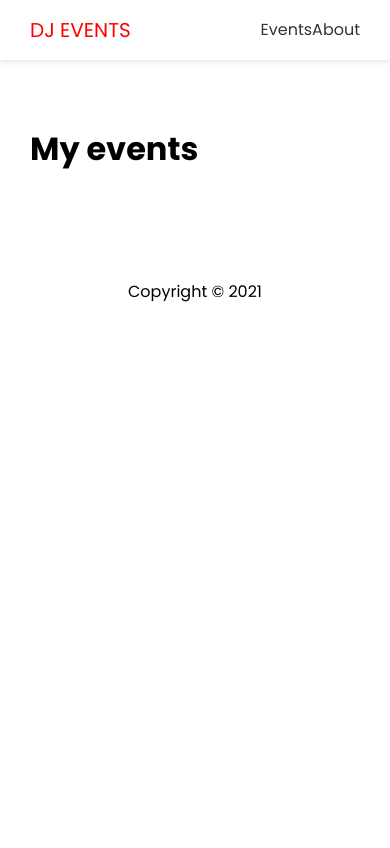
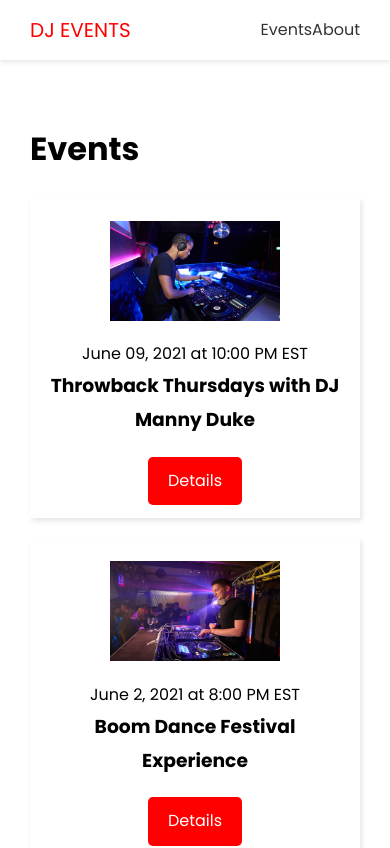
Before and after one commit to viet34tqc/nextjs-dj-events, a Next.js app in the folder frontend/: page /events in a window 390 px wide. Shown: the top 848 px of the page. Built offline with nearby package versions, Linux system fonts and the light colour scheme; no server answers.

Commit message:
Display events on homepage and events page

```diff
--- /dev/null
+++ b/frontend/api/axiosClient.ts
@@ -0,0 +1,29 @@
+import axios from 'axios';
+import { API_URL } from '../config';
+
+const axiosClient = axios.create({
+	baseURL: API_URL,
+	headers: {
+		'content-type': 'application/json',
+	},
+});
+
+axiosClient.interceptors.request.use(async (config) => {
+	return config;
+});
+
+/* axiosClient.interceptors.response.use(
+	(response) => {
+		if (response && response.data) {
+			return response.data;
+		}
+
+		return response;
+	},
+	(error) => {
+		// Handle errors
+		throw error;
+	}
+); */
+
+export default axiosClient;
--- /dev/null
+++ b/frontend/api/eventApi.ts
@@ -0,0 +1,16 @@
+import { Event, Events } from 'type/event';
+import axiosClient from './axiosClient';
+
+const eventApi = {
+	getAll: (params?: {}) => {
+		const url = '/api/events';
+		return axiosClient.get<Events>(url, { params }).then(res => res.data);
+	},
+
+	get: (slug: string) => {
+		const url = `/api/events/${slug}`;
+		return axiosClient.get<Event>(url).then( res => res.data );
+	},
+};
+
+export default eventApi;
--- /dev/null
+++ b/frontend/components/EventItem.tsx
@@ -0,0 +1,39 @@
+import styles from '@/styles/EventItem.module.scss';
+import Image from 'next/image';
+import Link from 'next/link';
+import { Event } from 'type/event';
+
+interface EventItem {
+	evt: Event;
+}
+
+const EventItem = ({ evt }: EventItem) => {
+	return (
+		<article className={styles.event}>
+			<div className={styles.img}>
+				{/* Width and Height are required props */}
+				<Image
+					width={170}
+					height={100}
+					src={evt.image ?? '/images/event-default.png'}
+					alt={evt.name}
+				/>
+			</div>
+
+			<div className={styles.info}>
+				<span>
+					{evt.date} at {evt.time}
+				</span>
+				<h3>{evt.name}</h3>
+			</div>
+
+			<div className={styles.link}>
+				<Link href={`/events/${evt.slug}`}>
+					<a className="btn">Details</a>
+				</Link>
+			</div>
+		</article>
+	);
+};
+
+export default EventItem;
--- /dev/null
+++ b/frontend/config.ts
@@ -0,0 +1 @@
+export const API_URL = process.env.NEXT_PUBLIC_API_URL || 'http://localhost:3000';
--- a/frontend/package.json
+++ b/frontend/package.json
@@ -9,6 +9,7 @@
     "lint": "next lint"
   },
   "dependencies": {
+    "axios": "^0.21.1",
     "next": "11.1.0",
     "react": "17.0.2",
     "react-dom": "17.0.2",
--- a/frontend/pages/events/index.tsx
+++ b/frontend/pages/events/index.tsx
@@ -1,11 +1,32 @@
+import EventItem from '@/components/EventItem';
 import Layout from '@/components/Layout';
-
-const EventPages = () => {
+import eventApi from 'api/eventApi';
+import type { GetStaticProps, NextPage } from 'next';
+import { Event } from 'type/event';
+const Home: NextPage = ({ events }: any) => {
 	return (
 		<Layout>
-			<h1>My events</h1>
+			<h1>Events</h1>
+			{events.length === 0 && <h3>No events to show</h3>}
+			{events.map((evt: Event) => (
+				<EventItem evt={evt} key={evt.id} />
+			))}
 		</Layout>
 	);
 };
 
-export default EventPages;
+export const getStaticProps: GetStaticProps = async function () {
+	const events = await eventApi.getAll();
+	return {
+		props: {
+			events,
+		},
+		// There is a drawback with getStaticProps
+		// If we go to events page and add an event
+		// Then we comeback to the homepage, the events on the homepage are not updated
+		// Because they are merely updated on build time.
+		revalidate: 1, // 1s
+	};
+};
+
+export default Home;
--- /dev/null
+++ b/frontend/styles/EventItem.module.scss
@@ -0,0 +1,28 @@
+.event {
+	display: flex;
+	justify-content: space-between;
+	align-items: center;
+	margin: 20px 0;
+	padding: 13px;
+	box-shadow: 2px 3px 5px rgba(0, 0, 0, 0.1);
+}
+
+.img {
+	flex: 1;
+	margin: 10px;
+}
+
+.info {
+	flex: 2;
+}
+
+@media (max-width: 600px) {
+	.event {
+		flex-direction: column;
+		text-align: center;
+	}
+
+	.info {
+		margin-bottom: 20px;
+	}
+}
--- a/frontend/tsconfig.json
+++ b/frontend/tsconfig.json
@@ -4,7 +4,8 @@
 		"baseUrl": ".",
 		"paths": {
 			"@/components/*": ["components/*"],
-			"@/styles/*": ["styles/*"]
+			"@/styles/*": ["styles/*"],
+			"@/config/*": ["config/*"]
 		},
 		"lib": ["dom", "dom.iterable", "esnext"],
 		"allowJs": true,
```
Also changed, not shown: frontend/pages/api/events/[slug].ts (+5 -5 lines), frontend/pages/index.tsx (+36 -3 lines).
